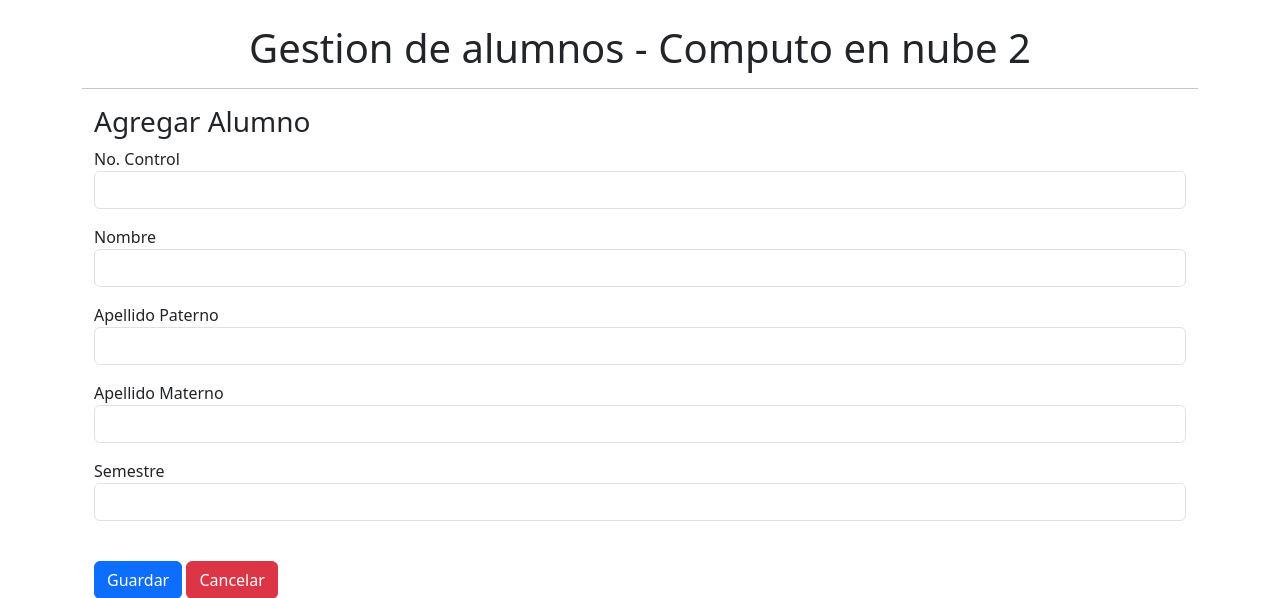
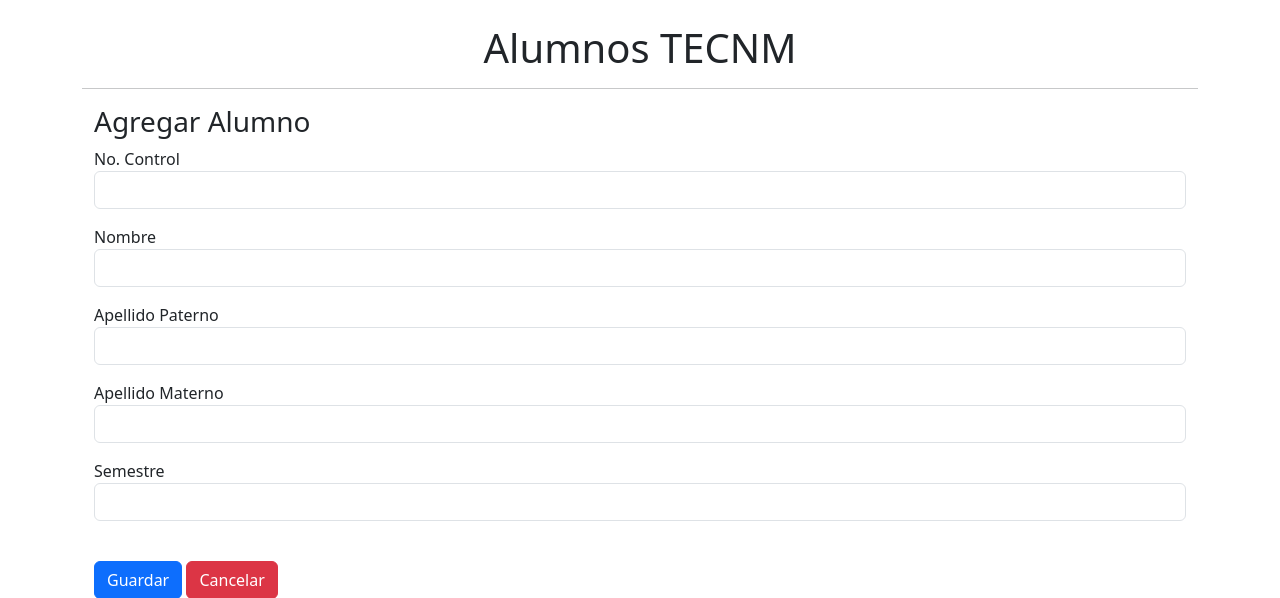
Before and after one commit to Caballero025/Crud_practica, a Flask app: template app/templates/create_alumno.html in a window 1280 px wide. Shown: the top 598 px of the page. Run offline with Flask 3, Linux system fonts and the light colour scheme; the template is opened without the code that fills it, so the values that code supplies are empty.

Commit message:
Actualizando Titulo principal

```diff
--- a/app/templates/base.html
+++ b/app/templates/base.html
@@ -8,7 +8,7 @@
 </head>
 <body>
     <div class="container mt-4">
-        <h1 class="text-center">Gestion de alumnos - Computo en nube 2</h1>
+        <h1 class="text-center">Alumnos TECNM</h1>
         <hr>
         <div class="container">
             {% block content %}{% endblock %}
```
